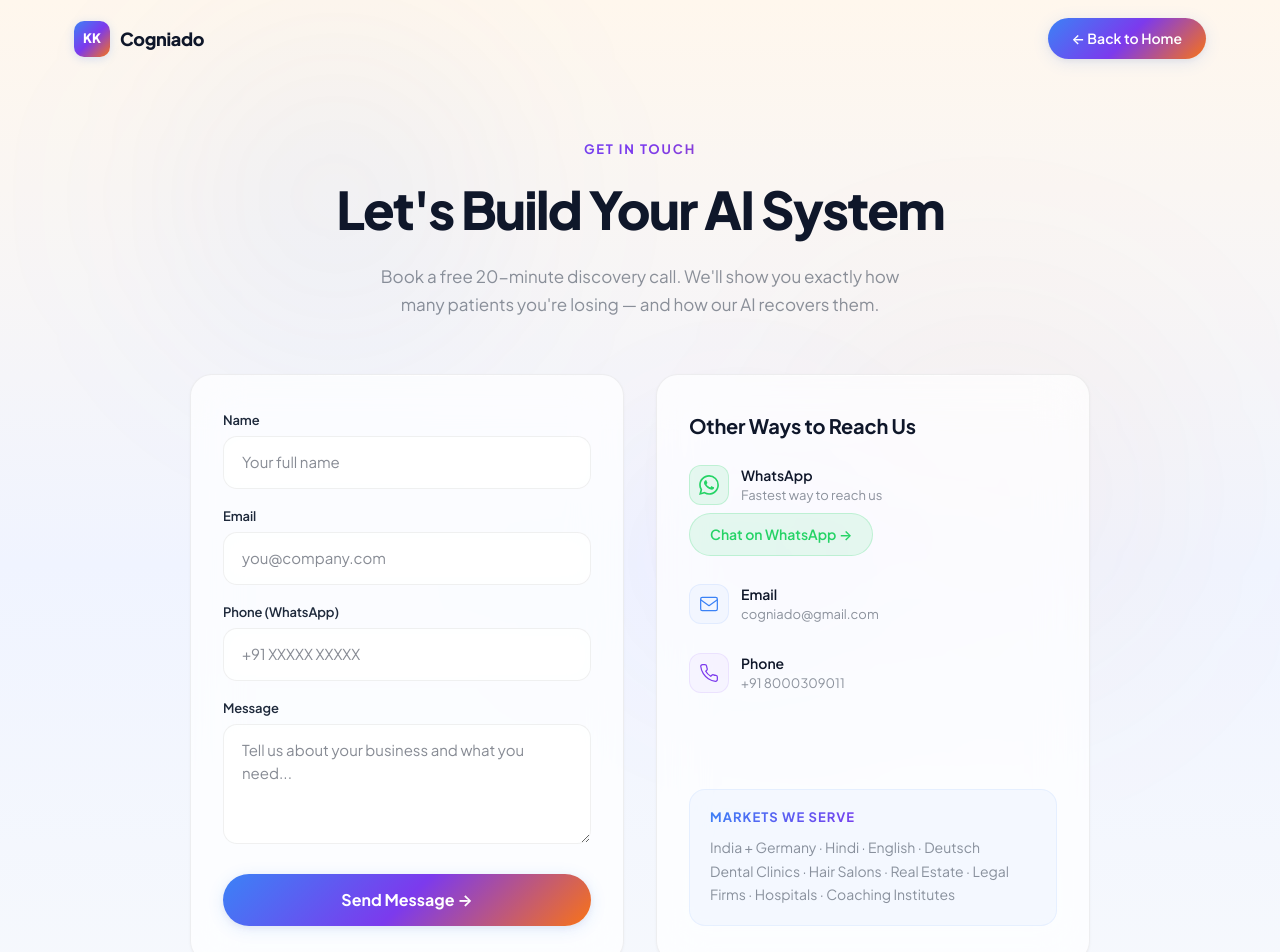
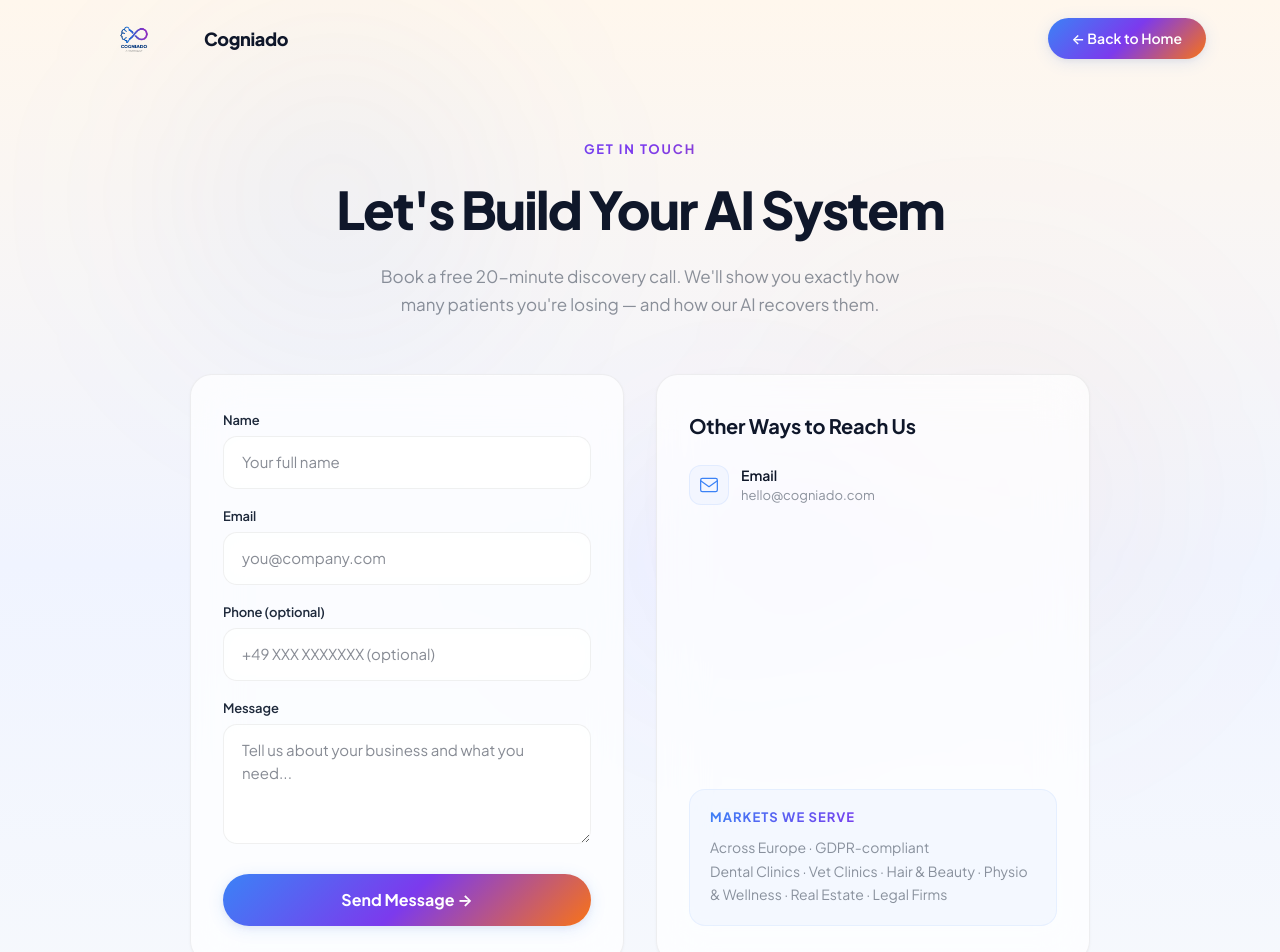
Before and after one commit to Kevalgohel1/kkdigital, a Next.js app: page /contact in a window 1280 px wide. Shown: the top 952 px of the page. Built offline with nearby package versions, Linux system fonts and the light colour scheme.

Commit message:
Homepage and contact pages now European

```diff
--- a/app/contact/page.tsx
+++ b/app/contact/page.tsx
@@ -254,23 +254,7 @@ export default function Contact() {
                 textDecoration: "none",
               }}
             >
-              <div
-                style={{
-                  width: 36,
-                  height: 36,
-                  borderRadius: 10,
-                  background: P.grad,
-                  display: "flex",
-                  alignItems: "center",
-                  justifyContent: "center",
-                  fontSize: 13,
-                  fontWeight: 800,
-                  color: "#fff",
-                  boxShadow: "0 2px 10px rgba(59,130,246,0.2)",
-                }}
-              >
-                KK
-              </div>
+              <img src="/logo.png" alt="Cogniado" style={{ width: 120, height: 36, objectFit: "contain" }} />
               <span
                 style={{
                   fontSize: 18,
@@ -490,11 +474,11 @@ export default function Contact() {
                       </div>
 
                       <div style={{ marginBottom: 18 }}>
-                        <label style={labelStyle}>Phone (WhatsApp)</label>
+                        <label style={labelStyle}>Phone (optional)</label>
                         <input
                           type="tel"
                           name="phone"
-                          placeholder="+91 XXXXX XXXXX"
+                          placeholder="+49 XXX XXXXXXX (optional)"
                           style={inputStyle}
                         />
                       </div>
@@ -583,76 +567,6 @@ export default function Contact() {
                       Other Ways to Reach Us
                     </h3>
 
-                    {/* WhatsApp */}
-                    <div style={{ marginBottom: 28 }}>
-                      <div
-                        style={{
-                          display: "flex",
-                          alignItems: "center",
-                          gap: 12,
-                          marginBottom: 8,
-                        }}
-                      >
-                        <div
-                          style={{
-                            width: 40,
-                            height: 40,
-                            borderRadius: 12,
-                            background: "rgba(37, 211, 102, 0.1)",
-                            border: "1px solid rgba(37, 211, 102, 0.2)",
-                            display: "flex",
-                            alignItems: "center",
-                            justifyContent: "center",
-                          }}
-                        >
-                          <svg
-                            width="20"
-                            height="20"
-                            viewBox="0 0 24 24"
-                            fill="#25D366"
-                          >
-                            <path d="M17.472 14.382c-.297-.149-1.758-.867-2.03-.967-.273-.099-.471-.148-.67.15-.197.297-.767.966-.94 1.164-.173.199-.347.223-.644.075-.297-.15-1.255-.463-2.39-1.475-.883-.788-1.48-1.761-1.653-2.059-.173-.297-.018-.458.13-.606.134-.133.298-.347.446-.52.149-.174.198-.298.298-.497.099-.198.05-.371-.025-.52-.075-.149-.669-1.612-.916-2.207-.242-.579-.487-.5-.669-.51-.173-.008-.371-.01-.57-.01-.198 0-.52.074-.792.372-.272.297-1.04 1.016-1.04 2.479 0 1.462 1.065 2.875 1.213 3.074.149.198 2.096 3.2 5.077 4.487.709.306 1.262.489 1.694.625.712.227 1.36.195 1.871.118.571-.085 1.758-.719 2.006-1.413.248-.694.248-1.289.173-1.413-.074-.124-.272-.198-.57-.347m-5.421 7.403h-.004a9.87 9.87 0 01-5.031-1.378l-.361-.214-3.741.982.998-3.648-.235-.374a9.86 9.86 0 01-1.51-5.26c.001-5.45 4.436-9.884 9.888-9.884 2.64 0 5.122 1.03 6.988 2.898a9.825 9.825 0 012.893 6.994c-.003 5.45-4.437 9.884-9.885 9.884m8.413-18.297A11.815 11.815 0 0012.05 0C5.495 0 .16 5.335.157 11.892c0 2.096.547 4.142 1.588 5.945L.057 24l6.305-1.654a11.882 11.882 0 005.683 1.448h.005c6.554 0 11.89-5.335 11.893-11.893a11.821 11.821 0 00-3.48-8.413z" />
-                          </svg>
-                        </div>
-                        <div>
-                          <p
-                            style={{
-                              fontSize: 14,
-                              fontWeight: 600,
-                              color: P.textDark,
-                            }}
-                          >
-                            WhatsApp
-                          </p>
-                          <p style={{ fontSize: 13, color: P.muted }}>
-                            Fastest way to reach us
-                          </p>
-                        </div>
-                      </div>
-                      <a
-                        href="https://wa.me/918000309011"
-                        target="_blank"
-                        rel="noopener noreferrer"
-                        style={{
-                          display: "inline-flex",
-                          alignItems: "center",
-                          gap: 6,
-                          padding: "10px 20px",
-                          borderRadius: 999,
-                          background: "rgba(37, 211, 102, 0.1)",
-                          border: "1px solid rgba(37, 211, 102, 0.2)",
-                          color: "#25D366",
-                          fontSize: 14,
-                          fontWeight: 600,
-                          fontFamily: FONT,
-                          textDecoration: "none",
-                          transition: "all 0.3s ease",
-                        }}
-                      >
-                        Chat on WhatsApp →
-                      </a>
-                    </div>
-
                     {/* Email */}
                     <div style={{ marginBottom: 28 }}>
                       <div
@@ -706,58 +620,7 @@ export default function Contact() {
                             Email
                           </p>
                           <p style={{ fontSize: 13, color: P.muted }}>
-                            cogniado@gmail.com
-                          </p>
-                        </div>
-                      </div>
-                    </div>
-
-                    {/* Phone */}
-                    <div style={{ marginBottom: 28 }}>
-                      <div
-                        style={{
-                          display: "flex",
-                          alignItems: "center",
-                          gap: 12,
-                        }}
-                      >
-                        <div
-                          style={{
-                            width: 40,
-                            height: 40,
-                            borderRadius: 12,
-                            background: `${P.accent2}0A`,
-                            border: `1px solid ${P.accent2}18`,
-                            display: "flex",
-                            alignItems: "center",
-                            justifyContent: "center",
-                          }}
-                        >
-                          <svg
-                            width="20"
-                            height="20"
-                            viewBox="0 0 24 24"
-                            fill="none"
-                            stroke={P.accent2}
-                            strokeWidth="1.5"
-                            strokeLinecap="round"
-                            strokeLinejoin="round"
-                          >
-                            <path d="M22 16.92v3a2 2 0 01-2.18 2 19.79 19.79 0 01-8.63-3.07 19.5 19.5 0 01-6-6 19.79 19.79 0 01-3.07-8.67A2 2 0 014.11 2h3a2 2 0 012 1.72c.127.96.361 1.903.7 2.81a2 2 0 01-.45 2.11L8.09 9.91a16 16 0 006 6l1.27-1.27a2 2 0 012.11-.45c.907.339 1.85.573 2.81.7A2 2 0 0122 16.92z" />
-                          </svg>
-                        </div>
-                        <div>
-                          <p
-                            style={{
-                              fontSize: 14,
-                              fontWeight: 600,
-                              color: P.textDark,
-                            }}
-                          >
-                            Phone
-                          </p>
-                          <p style={{ fontSize: 13, color: P.muted }}>
-                            +91 8000309011
+                            hello@cogniado.com
                           </p>
                         </div>
                       </div>
@@ -794,10 +657,9 @@ export default function Contact() {
                         lineHeight: 1.7,
                       }}
                     >
-                      India + Germany · Hindi · English · Deutsch
+                      Across Europe · GDPR-compliant
                       <br />
-                      Dental Clinics · Hair Salons · Real Estate · Legal Firms ·
-                      Hospitals · Coaching Institutes
+                      Dental Clinics · Vet Clinics · Hair & Beauty · Physio & Wellness · Real Estate · Legal Firms
                     </p>
                   </div>
                 </div>
@@ -829,7 +691,7 @@ export default function Contact() {
             }}
           >
             <p style={{ fontSize: 13, color: P.muted }}>
-              © 2026 Cogniado. AI automation agency. India & Germany.
+              © 2026 Cogniado. AI automation for European service businesses.
             </p>
             <p style={{ fontSize: 13, color: P.muted }}>
               Built with AI. Powered by results.
--- a/app/page.tsx
+++ b/app/page.tsx
@@ -223,13 +223,13 @@ const ico = {
    DATA
    ═══════════════════════════════════════════ */
 
-const NICHES = ["Dental Clinics", "Hair Salons", "Real Estate", "Legal Firms", "Hospitals", "Zahnarztpraxen"];
+const NICHES = ["Dental Clinics", "Vet Clinics", "Hair Salons", "Beauty Spas", "Real Estate", "Legal Firms"];
 
 const STATS = [
-  { value: "43+", label: "AI Workflows" },
-  { value: "10", label: "Industries" },
-  { value: "85%+", label: "Gross Margin" },
-  { value: "24/7", label: "Always On" },
+  { value: "5–7 days", label: "Setup Time" },
+  { value: "24/7", label: "Always Answering" },
+  { value: "~10×", label: "Avg. Month-1 ROI" },
+  { value: "GDPR", label: "Built-in Compliance" },
 ];
 
 const SERVICES = [
@@ -249,15 +249,11 @@ const STEPS = [
 
 const INDUSTRIES = [
   { name: "Dental Clinics", emoji: "🦷", desc: "AI receptionist + patient reactivation" },
-  { name: "Hair Salons", emoji: "💇", desc: "Re-booking reminders + review engine" },
-  { name: "Beauty Spas", emoji: "💆", desc: "VIP flows + loyalty automation" },
-  { name: "Hospitals", emoji: "🏥", desc: "Patient reminders + AI intake" },
-  { name: "Real Estate", emoji: "🏠", desc: "Lead qualification + follow-up bot" },
-  { name: "Legal Firms", emoji: "⚖️", desc: "Case status bot + court reminders" },
-  { name: "Coaching Institutes", emoji: "📚", desc: "Enrollment nurture + attendance" },
-  { name: "Nail Studios", emoji: "💅", desc: "Appointment reminders + reviews" },
-  { name: "Zahnarztpraxen", emoji: "🇩🇪", desc: "KI-Rezeptionist auf Deutsch" },
-  { name: "Tierarztpraxen", emoji: "🐾", desc: "Termin-Erinnerungen + Nachsorge" },
+  { name: "Vet Clinics", emoji: "🐾", desc: "WhatsApp booking + vaccination reminders" },
+  { name: "Hair & Beauty", emoji: "💇", desc: "No-show recovery + auto re-booking" },
+  { name: "Physio & Wellness", emoji: "💆", desc: "Appointment reminders + intake forms" },
+  { name: "Real Estate", emoji: "🏠", desc: "Lead qualification + viewing follow-up" },
+  { name: "Legal Firms", emoji: "⚖️", desc: "Case status updates + court reminders" },
 ];
 
 const NAV_LINKS = [
@@ -349,7 +345,7 @@ export default function Home() {
         <nav style={{ position: "fixed", top: 0, left: 0, right: 0, zIndex: 100, padding: scrolled ? "10px 0" : "18px 0", background: scrolled ? "rgba(255, 247, 237, 0.72)" : "transparent", backdropFilter: scrolled ? "blur(24px) saturate(1.5)" : "none", WebkitBackdropFilter: scrolled ? "blur(24px) saturate(1.5)" : "none", borderBottom: scrolled ? `1px solid ${P.border}` : "1px solid transparent", transition: "all 0.5s cubic-bezier(0.23,1,0.32,1)" }}>
           <div style={{ ...wrap, display: "flex", alignItems: "center", justifyContent: "space-between" }}>
             <a href="/" style={{ display: "flex", alignItems: "center", gap: 10, textDecoration: "none" }}>
-              <img src="/logo.png" alt="Cogniado" style={{ width: 32, height: 32, borderRadius: 8, objectFit: "cover" }} />
+              <img src="/logo.png" alt="Cogniado" style={{ width: 120, height: 36, objectFit: "contain" }} />
               <span style={{ fontSize: 18, fontWeight: 800, color: P.textDark, letterSpacing: "-0.02em" }}>Cogniado</span>
             </a>
 
@@ -461,7 +457,7 @@ export default function Home() {
             transition: "opacity 0.4s ease",
             transitionDelay: mobileMenu ? "0.4s" : "0s",
           }}>
-            India + Germany · Hindi · English · Deutsch
+            Available across Europe · GDPR-compliant
           </p>
         </div>
 
@@ -471,7 +467,7 @@ export default function Home() {
             <div style={{ opacity: heroReady ? 1 : 0, transform: heroReady ? "translateY(0)" : "translateY(30px)", transition: "all 1s cubic-bezier(0.23,1,0.32,1)" }}>
               <div style={{ display: "inline-flex", alignItems: "center", gap: 8, padding: "7px 18px", borderRadius: 999, marginBottom: 28, background: P.badge, border: `1px solid ${P.badgeBorder}`, fontSize: 13, fontWeight: 600, color: P.badgeText }}>
                 <span style={{ width: 7, height: 7, borderRadius: "50%", background: P.accent1, boxShadow: `0 0 8px ${P.accent1}40` }} />
-                AI Automation · India & Germany
+                AI Automation for European Service Businesses
               </div>
 
               <h1 className="hero-title" style={{ fontSize: "clamp(40px, 5.5vw, 68px)", fontWeight: 800, lineHeight: 1.06, letterSpacing: "-0.035em", color: P.textDark, maxWidth: 750, marginBottom: 20 }}>
@@ -561,7 +557,7 @@ export default function Home() {
                 <h2 style={{ fontSize: "clamp(28px, 3.5vw, 40px)", fontWeight: 800, letterSpacing: "-0.03em", color: P.textDark }}>Built for Service Businesses</h2>
               </div>
             </Reveal>
-            <div ref={industriesAnim.ref} className="grid-industries" style={{ display: "grid", gridTemplateColumns: "repeat(5, 1fr)", gap: 10 }}>
+            <div ref={industriesAnim.ref} className="grid-industries" style={{ display: "grid", gridTemplateColumns: "repeat(3, 1fr)", gap: 10 }}>
               {INDUSTRIES.map((ind, i) => (
                 <GlassCard key={i} style={{ padding: "22px 16px", textAlign: "center", opacity: industriesAnim.visible[i] ? 1 : 0, transform: industriesAnim.visible[i] ? "translateY(0)" : "translateY(16px)", transition: "all 0.5s cubic-bezier(0.23,1,0.32,1)" }}>
                   <div style={{ fontSize: 28, marginBottom: 8 }}>{ind.emoji}</div>
@@ -582,38 +578,21 @@ export default function Home() {
                 <h2 style={{ fontSize: "clamp(30px, 4vw, 46px)", fontWeight: 800, letterSpacing: "-0.03em", color: P.textDark }}>Simple. Transparent. No Surprises.</h2>
               </div>
             </Reveal>
-            <div className="grid-pricing" style={{ display: "grid", gridTemplateColumns: "1fr 1fr", gap: 20, maxWidth: 820, margin: "0 auto" }}>
-              {/* India */}
+            <div className="grid-pricing" style={{ display: "grid", gridTemplateColumns: "1fr", gap: 20, maxWidth: 460, margin: "0 auto" }}>
+              {/* Single EUR pricing tier */}
               <Reveal>
                 <GlassCard hover={false} style={{ padding: "40px 32px" }}>
-                  <div style={{ display: "inline-block", padding: "5px 14px", borderRadius: 999, background: P.badge, border: `1px solid ${P.badgeBorder}`, fontSize: 12, fontWeight: 700, color: P.accent1, marginBottom: 20 }}>🇮🇳 India</div>
-                  <div style={{ fontSize: 42, fontWeight: 800, color: P.textDark, letterSpacing: "-0.03em" }}>
-                    ₹40K–60K<span style={{ fontSize: 17, fontWeight: 500, color: P.muted }}>/month</span>
-                  </div>
-                  <p style={{ fontSize: 14, color: P.muted, marginTop: 6, marginBottom: 24 }}>+ ₹25,000 one-time setup</p>
-                  <div style={{ display: "flex", flexDirection: "column", gap: 12 }}>
-                    {["AI Voice Agent 24/7", "WhatsApp Automation", "Auto Review Engine", "Patient Reactivation", "Owner Dashboard"].map((f) => (
-                      <div key={f} style={{ display: "flex", alignItems: "center", gap: 10, fontSize: 14, color: P.text }}>{ico.check} {f}</div>
-                    ))}
-                  </div>
-                  <CapsuleBtn primary href="/contact" style={{ marginTop: 28, width: "100%", justifyContent: "center" }}>Get Started</CapsuleBtn>
-                </GlassCard>
-              </Reveal>
-
-              {/* Germany */}
-              <Reveal>
-                <GlassCard hover={false} style={{ padding: "40px 32px" }}>
-                  <div style={{ display: "inline-block", padding: "5px 14px", borderRadius: 999, background: "#FFF7ED", border: "1px solid #FED7AA", fontSize: 12, fontWeight: 700, color: P.accent3, marginBottom: 20 }}>🇩🇪 Germany</div>
+                  <div style={{ display: "inline-block", padding: "5px 14px", borderRadius: 999, background: P.badge, border: `1px solid ${P.badgeBorder}`, fontSize: 12, fontWeight: 700, color: P.accent1, marginBottom: 20 }}>All-in-one</div>
                   <div style={{ fontSize: 42, fontWeight: 800, color: P.textDark, letterSpacing: "-0.03em" }}>
                     €500–800<span style={{ fontSize: 17, fontWeight: 500, color: P.muted }}>/month</span>
                   </div>
                   <p style={{ fontSize: 14, color: P.muted, marginTop: 6, marginBottom: 24 }}>+ €200 one-time setup</p>
                   <div style={{ display: "flex", flexDirection: "column", gap: 12 }}>
-                    {["KI-Rezeptionist (DE/EN)", "WhatsApp-Automatisierung", "Bewertungs-Engine", "Patienten-Reaktivierung", "Inhaber-Dashboard"].map((f) => (
+                    {["AI Voice Agent 24/7", "WhatsApp Automation", "Auto Review Engine", "Patient Reactivation", "Owner Dashboard", "GDPR-compliant infrastructure"].map((f) => (
                       <div key={f} style={{ display: "flex", alignItems: "center", gap: 10, fontSize: 14, color: P.text }}>{ico.check} {f}</div>
                     ))}
                   </div>
-                  <CapsuleBtn primary href="/contact" style={{ marginTop: 28, width: "100%", justifyContent: "center" }}>Jetzt Starten</CapsuleBtn>
+                  <CapsuleBtn primary href="/contact" style={{ marginTop: 28, width: "100%", justifyContent: "center" }}>Get Started</CapsuleBtn>
                 </GlassCard>
               </Reveal>
             </div>
@@ -627,10 +606,10 @@ export default function Home() {
               <div style={{ borderRadius: 26, padding: "60px 44px", textAlign: "center", background: P.card, backdropFilter: "blur(24px) saturate(1.5)", WebkitBackdropFilter: "blur(24px) saturate(1.5)", border: `1px solid ${P.border}`, boxShadow: P.shadow, position: "relative", overflow: "hidden" }}>
                 <div style={{ position: "absolute", top: 0, left: 0, right: 0, height: 1, background: `linear-gradient(90deg, transparent, ${P.highlight}, transparent)` }} />
                 <div style={{ position: "absolute", bottom: -120, left: "20%", right: "20%", height: 200, background: "radial-gradient(ellipse, rgba(59,130,246,0.06), transparent)", filter: "blur(40px)", pointerEvents: "none" }} />
-                <h2 style={{ fontSize: "clamp(26px, 4vw, 40px)", fontWeight: 800, letterSpacing: "-0.03em", color: P.textDark, marginBottom: 14 }}>Stop Losing ₹5,000 Per Missed Call.</h2>
+                <h2 style={{ fontSize: "clamp(26px, 4vw, 40px)", fontWeight: 800, letterSpacing: "-0.03em", color: P.textDark, marginBottom: 14 }}>Stop Losing €150 Per Missed Call.</h2>
                 <p style={{ fontSize: 17, color: P.muted, maxWidth: 480, marginInline: "auto", marginBottom: 32, lineHeight: 1.65 }}>Book a free 20-minute discovery call. We&apos;ll show you exactly how many patients you&apos;re losing — and how our AI recovers them.</p>
                 <CapsuleBtn primary style={{ fontSize: 17, padding: "16px 40px" }}>Book Your Free Call {ico.arrow}</CapsuleBtn>
-                <p style={{ fontSize: 13, color: P.muted, marginTop: 16 }}>India + Germany · Hindi · English · Deutsch</p>
+                <p style={{ fontSize: 13, color: P.muted, marginTop: 16 }}>Available across Europe · GDPR-compliant</p>
               </div>
             </Reveal>
           </div>
@@ -644,7 +623,7 @@ export default function Home() {
                 <div style={{ width: 32, height: 32, borderRadius: 8, background: P.grad, display: "flex", alignItems: "center", justifyContent: "center", fontSize: 11, fontWeight: 800, color: "#fff" }}>C</div>
                 <span style={{ fontSize: 16, fontWeight: 800, color: P.textDark }}>Cogniado</span>
               </div>
-              <p style={{ fontSize: 14, color: P.muted, lineHeight: 1.7, maxWidth: 340 }}>AI automation for service businesses in India and Germany. Built by performance marketers who understand revenue, not just technology.</p>
+              <p style={{ fontSize: 14, color: P.muted, lineHeight: 1.7, maxWidth: 340 }}>AI automation for European service businesses. Built by people who understand revenue, not just technology.</p>
             </div>
             <div>
               <p style={{ fontSize: 13, fontWeight: 700, background: P.grad, WebkitBackgroundClip: "text", WebkitTextFillColor: "transparent", marginBottom: 16, textTransform: "uppercase", letterSpacing: "0.08em" }}>Services</p>
@@ -654,13 +633,12 @@ export default function Home() {
             </div>
             <div>
               <p style={{ fontSize: 13, fontWeight: 700, background: P.grad, WebkitBackgroundClip: "text", WebkitTextFillColor: "transparent", marginBottom: 16, textTransform: "uppercase", letterSpacing: "0.08em" }}>Contact</p>
-              <p style={{ fontSize: 14, color: P.muted, marginBottom: 10 }}>India + Germany</p>
-              <p style={{ fontSize: 14, color: P.muted, marginBottom: 10 }}>WhatsApp: +91 8000309011</p>
-              <p style={{ fontSize: 14, color: P.muted }}>cogniado@gmail.com</p>
+              <p style={{ fontSize: 14, color: P.muted, marginBottom: 10 }}>Europe · GDPR-compliant</p>
+              <p style={{ fontSize: 14, color: P.muted }}>hello@cogniado.com</p>
             </div>
           </div>
           <div style={{ ...wrap, marginTop: 36, paddingTop: 20, borderTop: `1px solid ${P.border}`, display: "flex", justifyContent: "space-between", alignItems: "center", flexWrap: "wrap", gap: 12 }}>
-            <p style={{ fontSize: 13, color: P.muted }}>© 2026 Cogniado. AI automation agency. India & Germany.</p>
+            <p style={{ fontSize: 13, color: P.muted }}>© 2026 Cogniado. AI automation for European service businesses.</p>
             <p style={{ fontSize: 13, color: P.muted }}>Built with AI. Powered by results.</p>
           </div>
         </footer>
```
Also changed, not shown: app/layout.tsx (+5 -5 lines).
